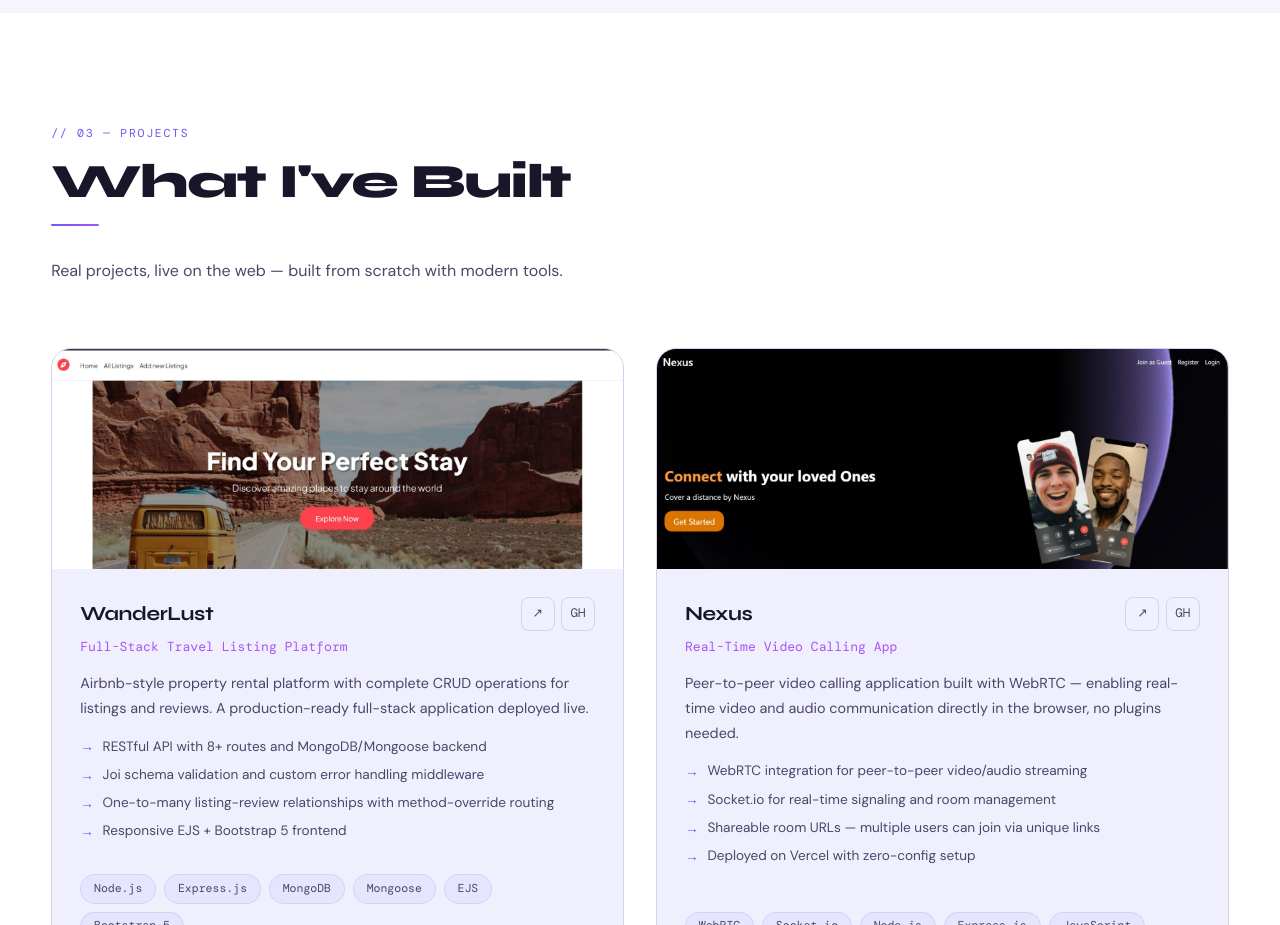
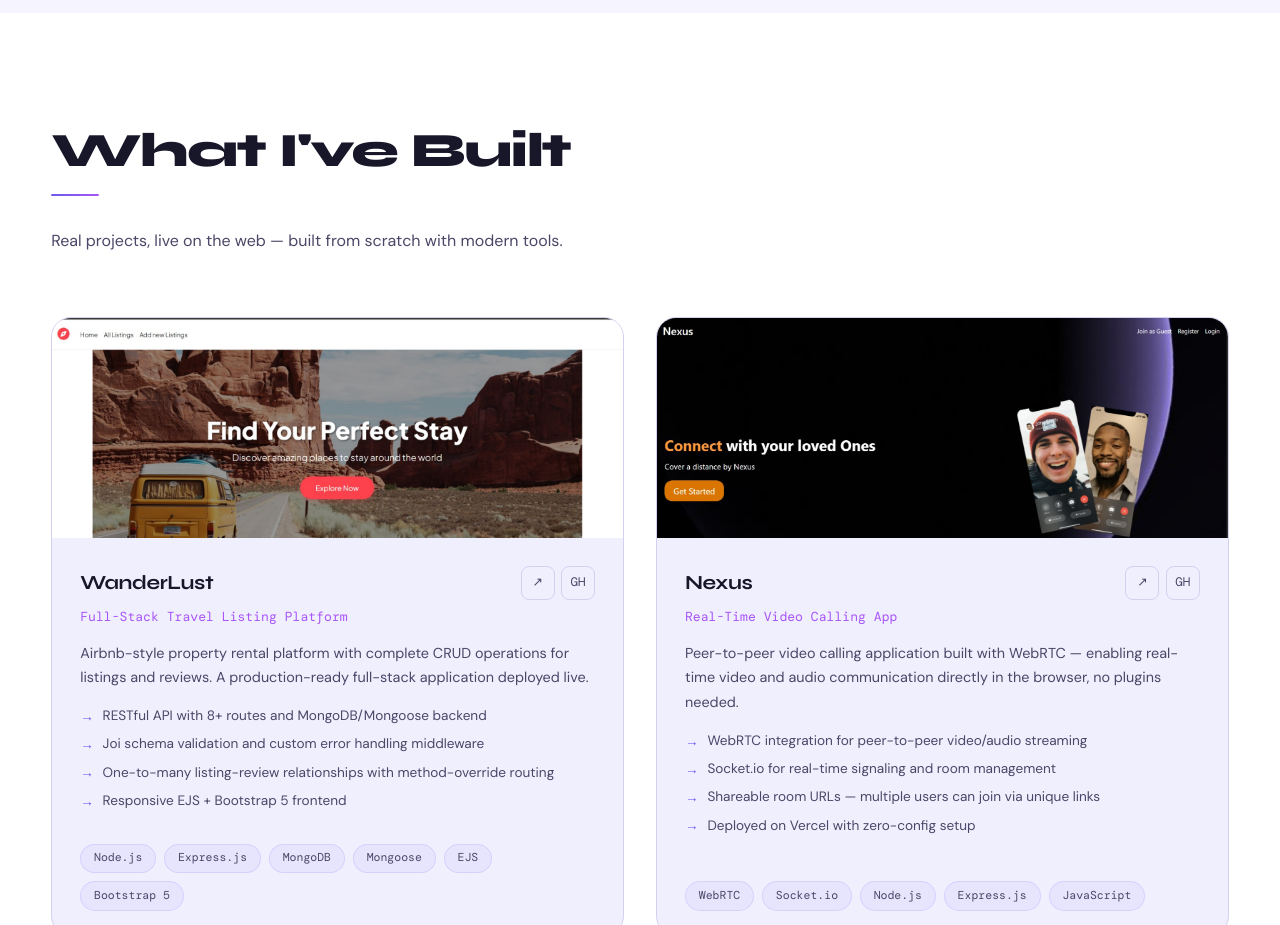
Before and after one commit to animeshkundu07/FUTURE_FS_01, a React (Create React App) app in the folder animesh-portfolio/: page / in a window 1280 px wide. Shown: the part 2540-3465 px from the top of the page. Built offline with nearby package versions, Linux system fonts and the light colour scheme; a web font is replaced by a local one.

Commit message:
Update Projects.jsx

```diff
--- a/animesh-portfolio/src/components/Projects.jsx
+++ b/animesh-portfolio/src/components/Projects.jsx
@@ -95,7 +95,7 @@ export default function Projects() {
   return (
     <section id="projects" className="projects-section">
       <div className="reveal" ref={titleRef}>
-        <span className="section-label">// 03 — projects</span>
+        {/* <span className="section-label">// 03 — projects</span> */}
         <h2 className="section-title">What I've Built</h2>
         <div className="divider" />
         <p className="section-sub">Real projects, live on the web — built from scratch with modern tools.</p>
```
